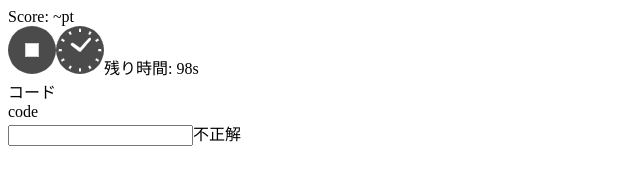
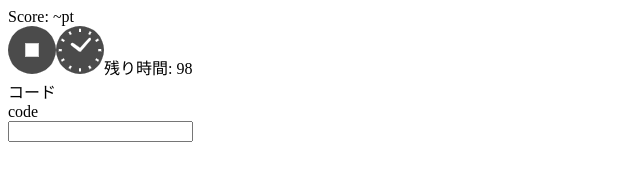
Before and after one commit to tangrowth/typing-game, a React (Create React App) app: page / in a window 1280 px wide. Both pictures are taken after a click on the button "ゲームをはじめる". Shown: the top 196 px of the page, without its empty margins (0-640 px from the left). Built offline with nearby package versions, Linux system fonts and the light colour scheme.

Commit message:
feat: TimerコンポーネントとInputコンポーネント間のデータのやり取りを設定

```diff
--- a/src/App.tsx
+++ b/src/App.tsx
@@ -1,17 +1,24 @@
-import React from 'react';
+import React, { useState } from 'react';
 import Score from './components/Score';
 import Timer from './components/Timer';
 import Input from './components/Input';
 
 function App() {
+  const [isStarted, setIsStarted] = useState(false);
   return (
     <div className='main'>
       <header>
         <Score />
-        <Timer />
+        <Timer
+          isStarted={isStarted}
+          setIsStarted={setIsStarted}
+        />
       </header>
       <main>
-        <Input />
+        <Input
+          isStarted={isStarted}
+          setIsStarted={setIsStarted}
+        />
       </main>
     </div>
   );
--- a/src/components/Input.tsx
+++ b/src/components/Input.tsx
@@ -1,14 +1,20 @@
 import React, { useState, useEffect } from 'react';
 import wordData from '../data/word.json';
 
-
-function Input() {
+function Input({ isStarted, setIsStarted }: {
+  isStarted: boolean, setIsStarted: React.Dispatch<React.SetStateAction<boolean>>
+}) {
   const [wordList, setWordList] = useState(wordData.words); //ワードリストの取得
   const [currentWord, setCurrentWord] = useState(''); //お題
   const [translatedWord, setTranslatedWord] = useState(''); //お題の日本語訳
   const [inputWord, setInputWord] = useState('');
-  const [result, setResult] = useState("不正解");
+  const [result, setResult] = useState(false);
 
+  function handleIsStarted() {
+    setIsStarted(true);
+  }
+
+  /** 正解するたびにあたらしい単語を取得 */
   useEffect(() => {
     const randomIndex = Math.floor(Math.random() * wordList.length);
     const randomWord = wordList[randomIndex];
@@ -16,19 +22,22 @@ function Input() {
     setTranslatedWord(randomWord.translatedWord);
   }, [result, wordList]);
 
+  //入力の正誤を判定
   useEffect(() => {
     if (inputWord === currentWord) {
-      setResult("正解！");
+      setResult(true);
       setInputWord('');
     } else {
-      setResult("不正解");
+      setResult(false);
     }
   }, [inputWord, currentWord]);
 
   return (
     <div>
-      <div>{ translatedWord }</div>
-      <div>{ currentWord }</div>
+      {isStarted ?(
+        <div>
+          <div>{translatedWord}</div>
+          <div>{currentWord}</div>
           <input
             type="text"
             name="inputWord"
@@ -36,8 +45,14 @@ function Input() {
             onChange={(e) => {
               setInputWord(e.target.value)
             }}
+            disabled={!isStarted}
           />
-      {result}
+        </div>
+      ) : (
+        <div>
+          <button onClick={handleIsStarted}>ゲームをはじめる</button>
+        </div>
+      )}
     </div>
   )
 }
--- a/src/components/Timer.tsx
+++ b/src/components/Timer.tsx
@@ -2,36 +2,40 @@ import React, { useEffect, useState } from 'react';
 import timerImage from '../assets/images/timer.png';
 import resetButton from '../assets/images/stop-button.png';
 
-const Timer = () => {
-  const [time, setTime] = useState(0); //制限時間を設定
-  const [isStarted, setIsStarted] = useState(false); //ゲームの開始を管理
+const Timer = ({ isStarted, setIsStarted }: {
+  isStarted: boolean, setIsStarted: React.Dispatch<React.SetStateAction<boolean>>
+}) => {
+  const [time, setTime] = useState(0); // 制限時間を設定
 
   /** isStartedの値が変更されると実行 */
   useEffect(() => {
     if (!isStarted) {
       return;
     }
+
+    // タイマーが100にセットされる
+    setTime(100);
+
     /**
      * 毎秒1ずつカウントを減らす
      * タイマーが0以下になるとゲームが開始されていない状態にする
      */
     const timerId = setInterval(() => {
-      setTime((prevTime) => prevTime - 1);
-      if (time < 1) {
+      setTime((prevTime) => {
+        if (prevTime <= 1) {
           setIsStarted(false);
+          clearInterval(timerId);
+          return 0;
         }
+        return prevTime - 1;
+      });
     }, 1000);
+
     /** ゲームが開始されていない時はタイマーを止める */
     return () => {
       clearInterval(timerId);
     };
-  }, [isStarted, time]);
-
-  /** ゲームが開始されると時間をリセット */
-  function startGame() {
-    setTime(100);
-    setIsStarted(true);
-    }
+  }, [isStarted, setIsStarted]);
 
   /** ゲームが開始されていない状態にする */
   function resetGame() {
@@ -39,16 +43,14 @@ const Timer = () => {
   }
 
   return (
-    <div>
-      {isStarted ? (
+    isStarted ? (
       <div>
         <img src={resetButton} alt="リセット" onClick={resetGame} />
-          <img src={timerImage} alt="" />残り時間: {time}s
+        <img src={timerImage} alt="" />残り時間: {time}
       </div>
-      ): (
-        <button onClick={startGame}>ゲームをはじめる</button>
-      )}
-    </div>
+    ) : (
+        <div></div>
+    )
   );
 };
 
```
Lines whose indentation alone changed are shown as unchanged.
